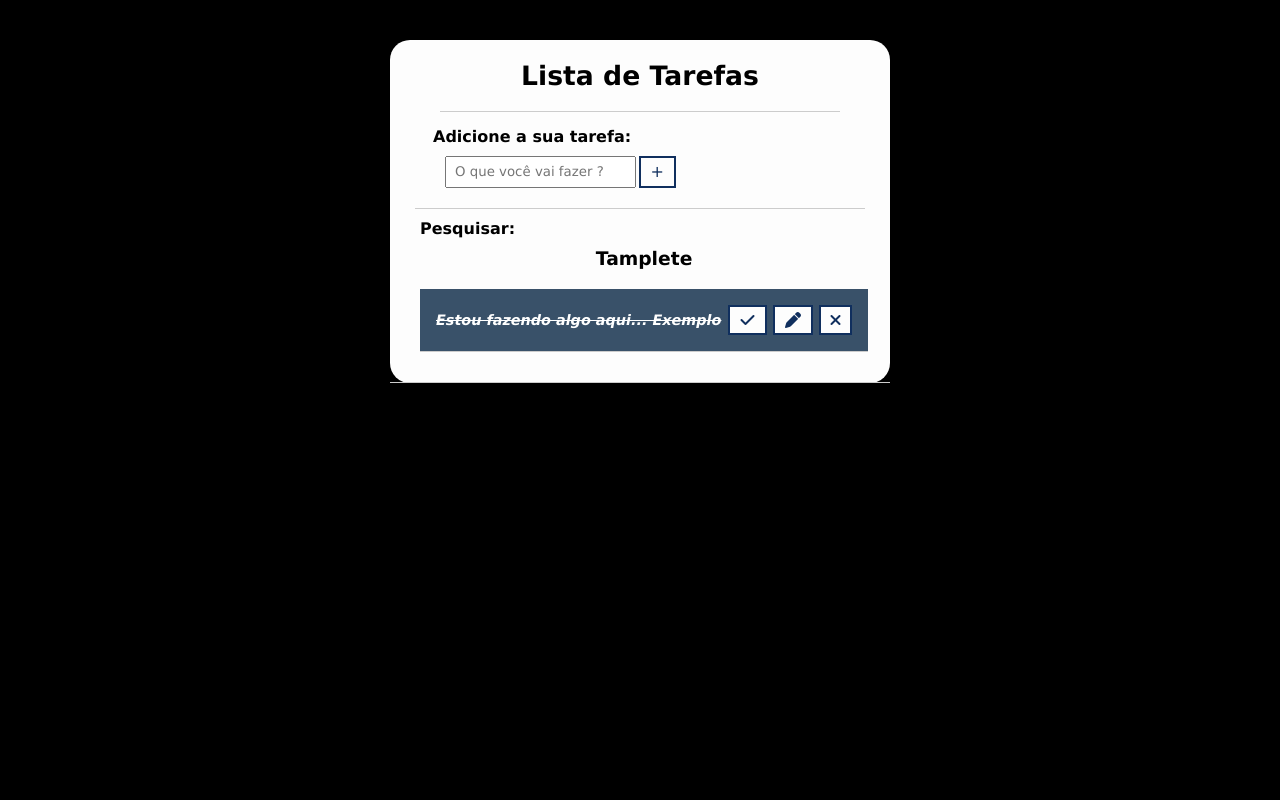
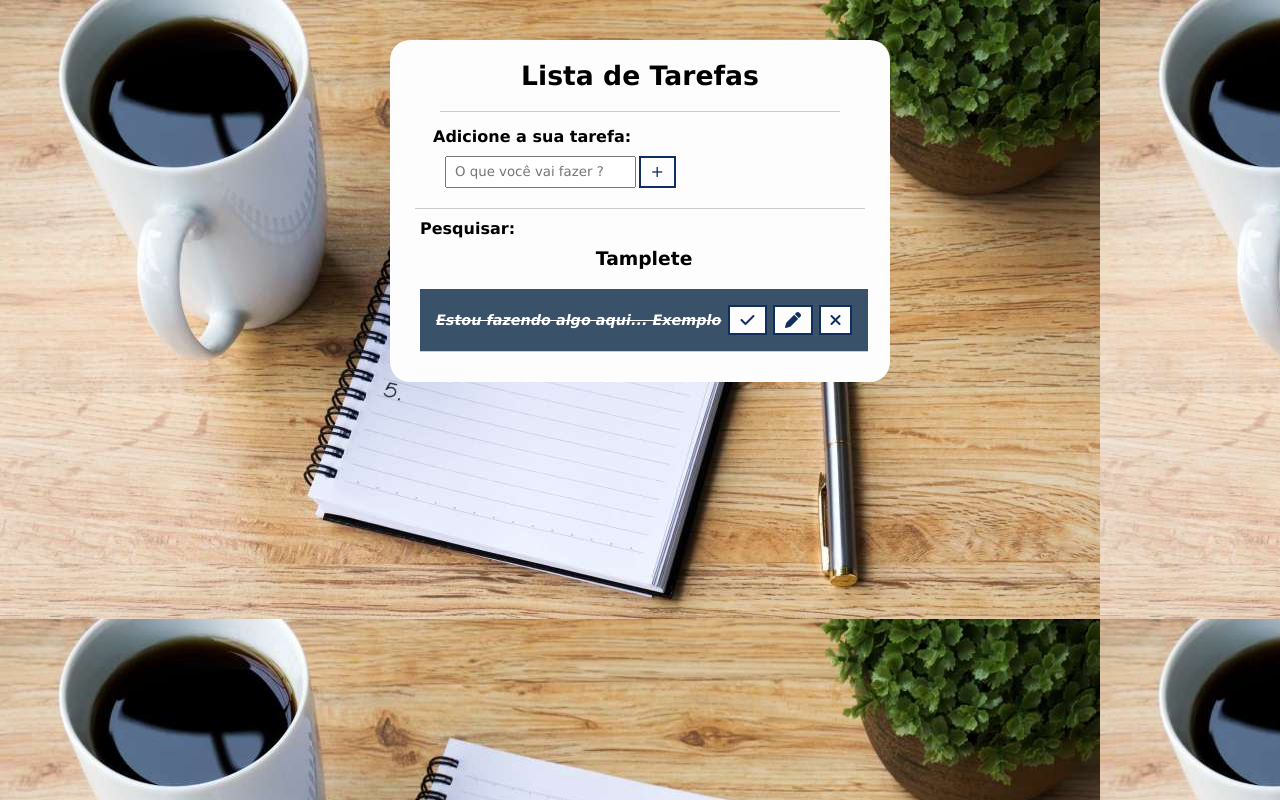
Before and after one commit to gabrielbarboza360/ToList_Javascript, a website: page index.html in a window 1280 px wide. Drawn offline with Linux system fonts and the light colour scheme.

Commit message:
atualização 21/03/2023

```diff
--- a/css/style.css
+++ b/css/style.css
@@ -95,7 +95,6 @@ button:hover > i {
 #opçoes{
   display: flex;
   margin: auto;
-  border-bottom: 1px solid #ccc;
   padding-bottom: 30px;
 }
 
--- a/index.html
+++ b/index.html
@@ -4,6 +4,7 @@
     <meta charset="UTF-8">
     <meta http-equiv="X-UA-Compatible" content="IE=edge">
     <meta name="viewport" content="width=device-width, initial-scale=1.0">
+    <link rel= "shortcut icon" href="img/favicon.png" type="imagem/x-icon">
     <link rel="stylesheet" href="css/style.css">
    <link rel="stylesheet"
     href="https://cdnjs.cloudflare.com/ajax/libs/font-awesome/6.1.2/css/all.min.css"
@@ -15,7 +16,7 @@
 
     <title>To list</title>
 </head>
-<body>
+<body style="background-image: url('img/wallpaper.jpg')">
 
       <div id="Container-global">
            <header style="font-weight: bolder;"> Lista de Tarefas </header>
```
Also changed, not shown: img/favicon.png (added), img/wallpaper.jpg (added).
